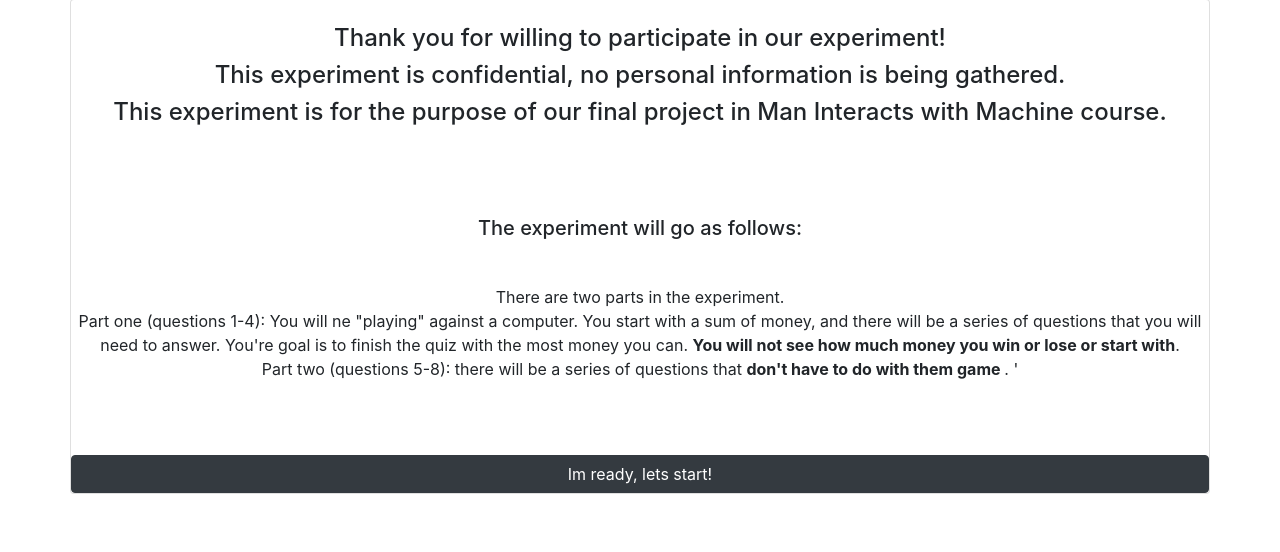
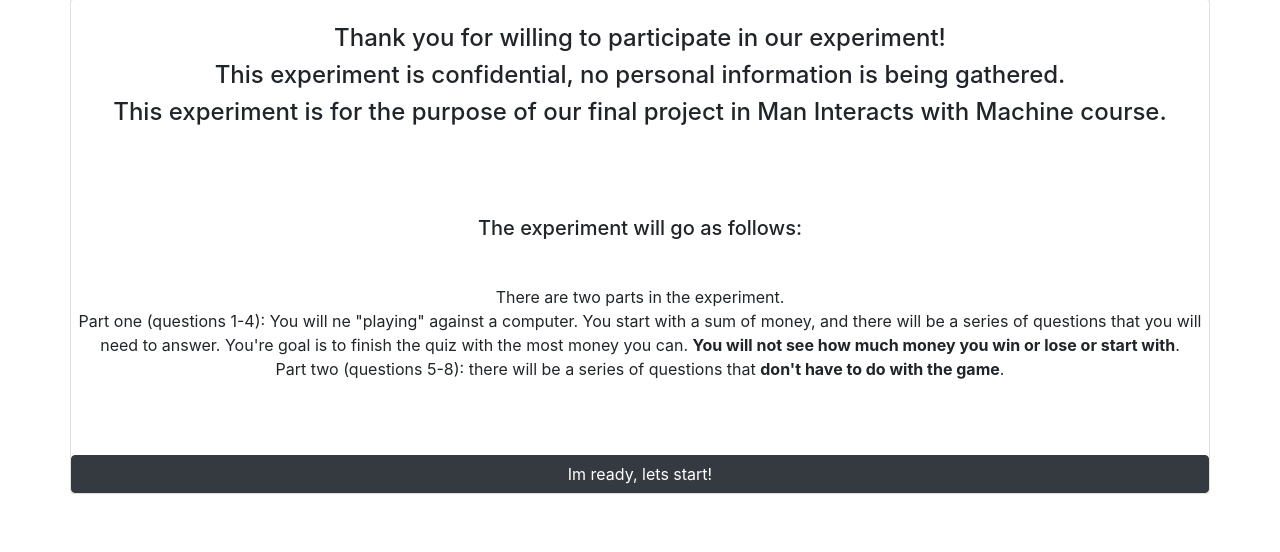
Before and after one commit to shmuelSuna/Man-Machine, a Django app: page / in a window 1280 px wide. Shown: the part 81-633 px from the top of the page. Run offline with Django 3.2, Linux system fonts and the light colour scheme; some libraries are stand-ins or nearby versions.

Commit message:
pages index

```diff
--- a/templates/pages/index.html
+++ b/templates/pages/index.html
@@ -14,9 +14,10 @@
 		</pre>
 		<p>There are two parts in the experiment.<br>
 			Part one (questions 1-4): You will ne "playing" against a computer. You start with a sum of money, and there will be a series of
-		questions that you will need to answer. You're goal is to finish the quiz with the most money you can. <b>You will not see how much money you win or lose or start with</b>.
-			<br> Part two (questions 5-8): there will be a series of questions that <b> don't have to do with them game </b>.
-'		</p>
+		questions that you will need to answer. You're goal is to finish the quiz with the most money you can. <b>You
+				will not see how much money you win or lose or start with</b>.
+			<br> Part two (questions 5-8): there will be a series of questions that <b>don't have to do with the game</b>.
+		</p>
 		<pre>
 
 		</pre>
```
